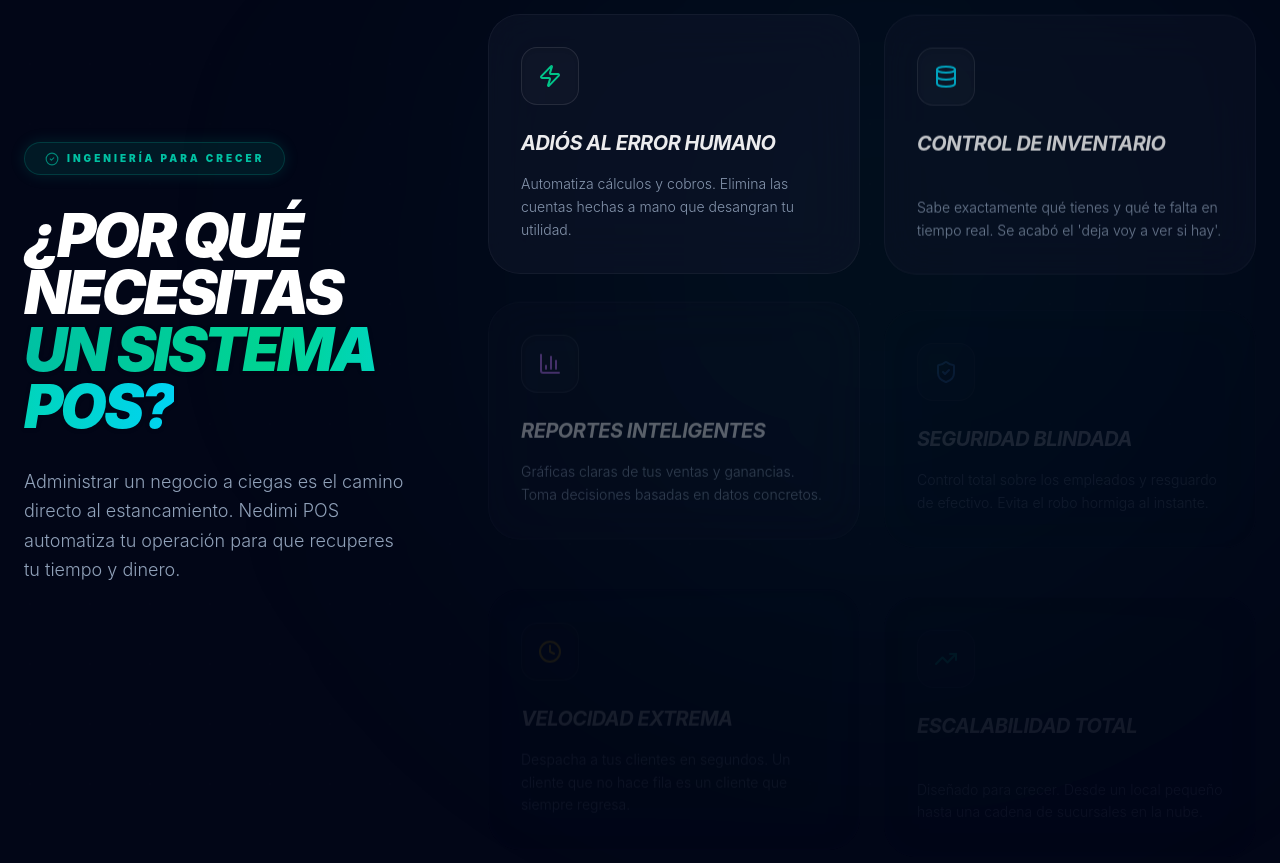
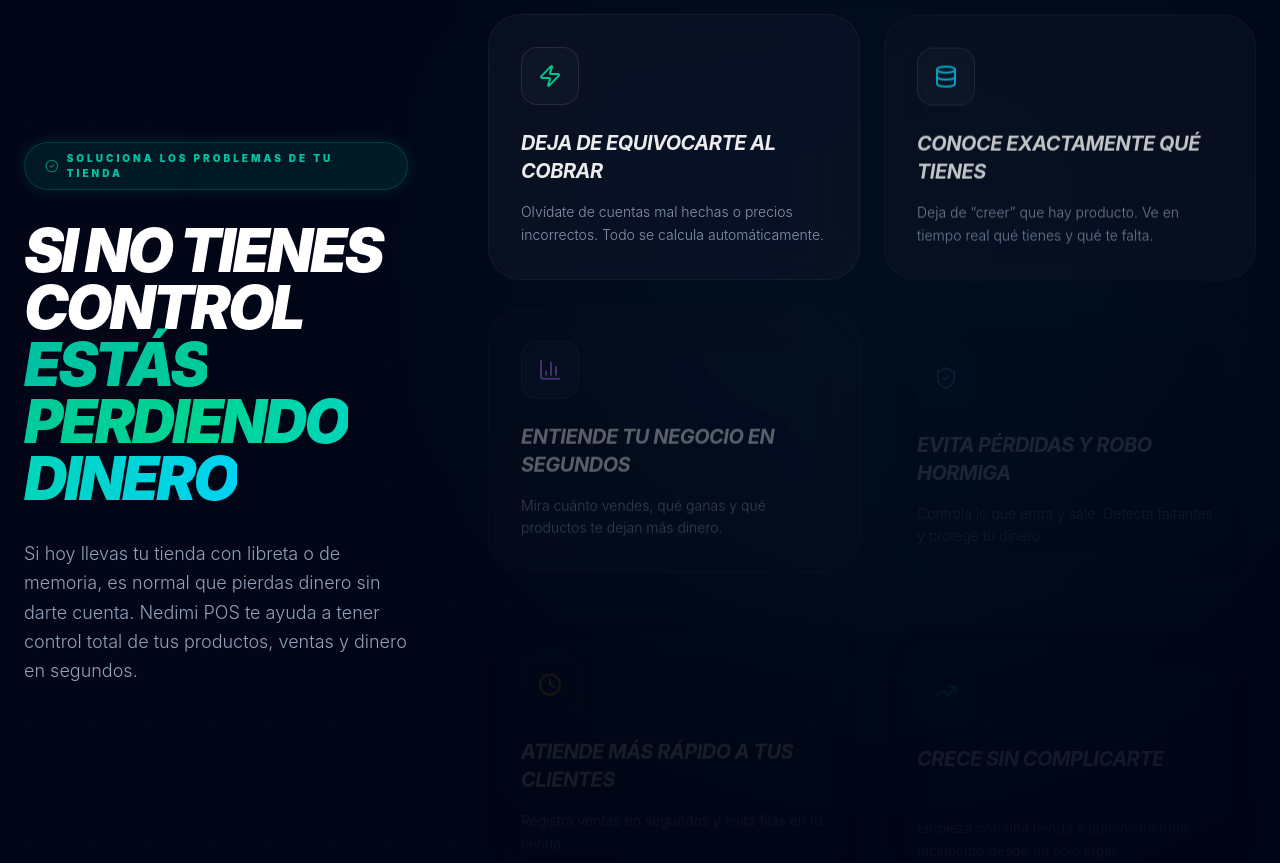
Before and after one commit to ShakerGlobe/punto-de-venta-react, a React (Vite) app: page / in a window 1280 px wide. Shown: the part 2120-2983 px from the top of the page. Built offline with nearby package versions, Linux system fonts and the light colour scheme.

Commit message:
fix: Cambios en home

```diff
--- a/src/Sections/Home/WhyChoosePOS.tsx
+++ b/src/Sections/Home/WhyChoosePOS.tsx
@@ -14,8 +14,8 @@
 
     const reasons = [
         {
-            title: "Adiós al Error Humano",
-            desc: "Automatiza cálculos y cobros. Elimina las cuentas hechas a mano que desangran tu utilidad.",
+            title: "DEJA DE EQUIVOCARTE AL COBRAR",
+            desc: "Olvídate de cuentas mal hechas o precios incorrectos. Todo se calcula automáticamente.",
             icon: <Zap size={24} />,
             color: "text-emerald-400",
             bgHover: "group-hover:bg-emerald-500/[0.03]",
@@ -23,8 +23,8 @@
             glow: "bg-emerald-500/20"
         },
         {
-            title: "Control de Inventario",
-            desc: "Sabe exactamente qué tienes y qué te falta en tiempo real. Se acabó el 'deja voy a ver si hay'.",
+            title: "CONOCE EXACTAMENTE QUÉ TIENES",
+            desc: "Deja de “creer” que hay producto. Ve en tiempo real qué tienes y qué te falta.",
             icon: <Database size={24} />,
             color: "text-cyan-400",
             bgHover: "group-hover:bg-cyan-500/[0.03]",
@@ -32,8 +32,8 @@
             glow: "bg-cyan-500/20"
         },
         {
-            title: "Reportes Inteligentes",
-            desc: "Gráficas claras de tus ventas y ganancias. Toma decisiones basadas en datos concretos.",
+            title: "ENTIENDE TU NEGOCIO EN SEGUNDOS",
+            desc: "Mira cuánto vendes, qué ganas y qué productos te dejan más dinero.",
             icon: <BarChart3 size={24} />,
             color: "text-purple-400",
             bgHover: "group-hover:bg-purple-500/[0.03]",
@@ -41,8 +41,8 @@
             glow: "bg-purple-500/20"
         },
         {
-            title: "Seguridad Blindada",
-            desc: "Control total sobre los empleados y resguardo de efectivo. Evita el robo hormiga al instante.",
+            title: "EVITA PÉRDIDAS Y ROBO HORMIGA",
+            desc: "Controla lo que entra y sale. Detecta faltantes y protege tu dinero.",
             icon: <ShieldCheck size={24} />,
             color: "text-blue-400",
             bgHover: "group-hover:bg-blue-500/[0.03]",
@@ -50,8 +50,8 @@
             glow: "bg-blue-500/20"
         },
         {
-            title: "Velocidad Extrema",
-            desc: "Despacha a tus clientes en segundos. Un cliente que no hace fila es un cliente que siempre regresa.",
+            title: "ATIENDE MÁS RÁPIDO A TUS CLIENTES",
+            desc: "Registra ventas en segundos y evita filas en tu tienda.",
             icon: <Clock size={24} />,
             color: "text-amber-400",
             bgHover: "group-hover:bg-amber-500/[0.03]",
@@ -59,8 +59,8 @@
             glow: "bg-amber-500/20"
         },
         {
-            title: "Escalabilidad Total",
-            desc: "Diseñado para crecer. Desde un local pequeño hasta una cadena de sucursales en la nube.",
+            title: "CRECE SIN COMPLICARTE",
+            desc: "Empieza con una tienda y administra todo fácilmente desde un solo lugar.",
             icon: <TrendingUp size={24} />,
             color: "text-[#00C1A3]",
             bgHover: "group-hover:bg-[#00C1A3]/[0.03]",
@@ -94,14 +94,14 @@
                             <div className="inline-flex items-center gap-2 px-4 py-1.5 md:px-5 md:py-2 rounded-full bg-[#00C1A3]/10 border border-[#00C1A3]/20 shadow-[0_0_15px_rgba(0,193,163,0.15)] mb-6 md:mb-8">
                                 <CheckCircle2 size={14} className="text-[#00C1A3] animate-pulse" />
                                 <span className="text-[#00C1A3] font-black uppercase tracking-[0.2em] sm:tracking-[0.3em] text-[9px] md:text-[10px]">
-                                    Ingeniería para crecer
+                                    SOLUCIONA LOS PROBLEMAS DE TU TIENDA
                                 </span>
                             </div>
 
                             <h2 className="text-4xl sm:text-5xl md:text-6xl font-[1000] text-white italic uppercase tracking-tighter leading-[0.9] md:leading-[0.95]">
-                                ¿POR QUÉ NECESITAS <br className="hidden lg:block" />
+                                Si no tienes control <br className="hidden lg:block" />
                                 <span className="text-transparent bg-clip-text bg-gradient-to-r from-[#00C1A3] via-emerald-400 to-cyan-400 drop-shadow-sm pb-2">
-                                    UN SISTEMA POS?
+                                    Estás perdiendo dinero
                                 </span>
                             </h2>
                         </motion.div>
@@ -113,7 +113,8 @@
                             transition={{ delay: 0.2 }}
                             className="text-slate-400 text-base md:text-lg font-light leading-relaxed max-w-xl mx-auto lg:mx-0"
                         >
-                            Administrar un negocio a ciegas es el camino directo al estancamiento. Nedimi POS automatiza tu operación para que recuperes tu tiempo y dinero.
+                            Si hoy llevas tu tienda con libreta o de memoria, es normal que pierdas dinero sin darte cuenta.
+                            Nedimi POS te ayuda a tener control total de tus productos, ventas y dinero en segundos.
                         </motion.p>
                     </div>
 
```
